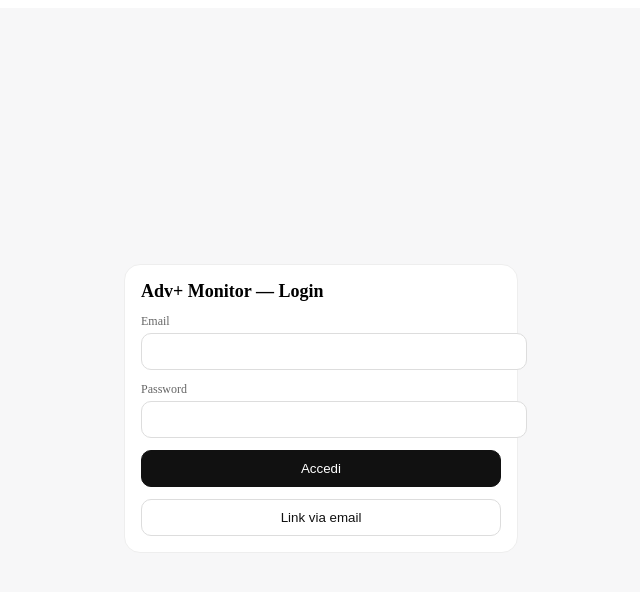
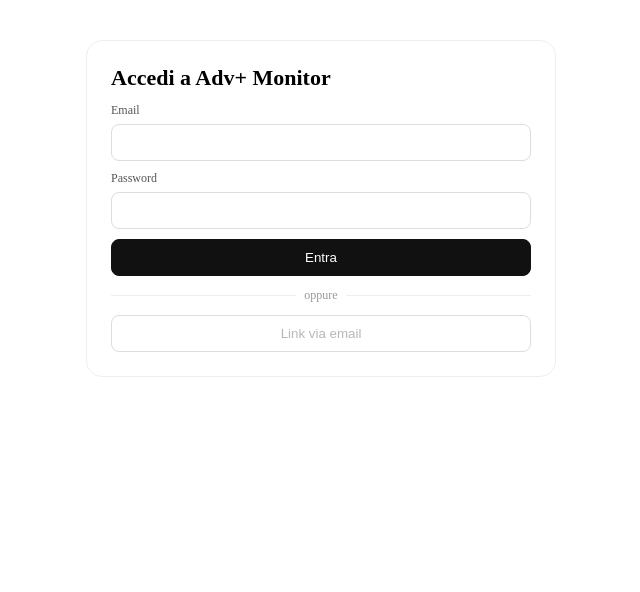
Before and after one commit to DanieleSimonini/advplus-monitor, a React (Vite) app: page / in a window 1280 px wide. Both pictures are taken after a click on the button "Accedi". Shown: the top 592 px of the page, without its empty margins (319-959 px from the left). Built offline with nearby package versions, Linux system fonts and the light colour scheme; no server answers.

Commit message:
Update Login.tsx

```diff
--- a/src/pages/Login.tsx
+++ b/src/pages/Login.tsx
@@ -1,51 +1,66 @@
 import React, { useState } from 'react'
 import { supabase } from '../supabaseClient'
 
-// Login semplice: email+password oppure magic link
 export default function LoginPage(){
   const [email, setEmail] = useState('')
   const [password, setPassword] = useState('')
-  const [error, setError] = useState('')
-  const [info, setInfo] = useState('')
+  const [err, setErr] = useState('')
+  const [ok, setOk] = useState('')
   const [loading, setLoading] = useState(false)
 
-  const signin = async ()=>{
-    setError(''); setInfo(''); setLoading(true)
-    const { error } = await supabase.auth.signInWithPassword({ email, password })
-    if (error) setError(error.message)
-    setLoading(false)
+  async function doSignIn(e:React.FormEvent){
+    e.preventDefault()
+    setErr(''); setOk(''); setLoading(true)
+    try{
+      const { error } = await supabase.auth.signInWithPassword({ email, password })
+      if (error) throw error
+      setOk('Accesso riuscito. Reindirizzo…')
+      // RootApp ascolta onAuthStateChange e tornerà in dashboard; forziamo anche un refresh per sicurezza
+      setTimeout(()=>{ window.location.href = '/' }, 300)
+    }catch(ex:any){ setErr(ex.message || 'Login fallito') }
+    finally{ setLoading(false) }
   }
 
-  const magic = async ()=>{
-    setError(''); setInfo(''); setLoading(true)
-    const { error } = await supabase.auth.signInWithOtp({ email, options:{ emailRedirectTo: window.location.origin } })
-    if (error) setError(error.message); else setInfo('Email inviata. Controlla anche la SPAM.')
-    setLoading(false)
+  async function doMagicLink(){
+    setErr(''); setOk(''); setLoading(true)
+    try{
+      const { error } = await supabase.auth.signInWithOtp({ email, options:{ emailRedirectTo: window.location.origin } })
+      if (error) throw error
+      setOk('Email inviata. Controlla la posta (anche spam) e apri il link.')
+    }catch(ex:any){ setErr(ex.message || 'Invio link fallito') }
+    finally{ setLoading(false) }
   }
 
   return (
-    <div style={{ minHeight:'100vh', display:'grid', placeItems:'center', background:'#f7f7f8' }}>
-      <div style={{ width:360, background:'#fff', border:'1px solid #eee', borderRadius:16, padding:16 }}>
-        <div style={{ fontWeight:800, fontSize:18, marginBottom:12 }}>Adv+ Monitor — Login</div>
-        <div style={{ display:'grid', gap:12 }}>
-          <div>
-            <div style={{ fontSize:12, color:'#666', marginBottom:4 }}>Email</div>
-            <input type="email" value={email} onChange={e=>setEmail(e.target.value)} style={{ width:'100%', padding:'10px 12px', border:'1px solid #ddd', borderRadius:10 }} />
-          </div>
-          <div>
-            <div style={{ fontSize:12, color:'#666', marginBottom:4 }}>Password</div>
-            <input type="password" value={password} onChange={e=>setPassword(e.target.value)} style={{ width:'100%', padding:'10px 12px', border:'1px solid #ddd', borderRadius:10 }} />
-          </div>
-          <button onClick={signin} disabled={loading} style={{ padding:'10px 12px', borderRadius:10, background:'#111', color:'#fff', border:'1px solid #111', cursor:'pointer' }}>
-            {loading ? 'Accesso…' : 'Accedi'}
-          </button>
-          <button onClick={magic} disabled={loading || !email} style={{ padding:'10px 12px', borderRadius:10, background:'#fff', color:'#111', border:'1px solid #ddd', cursor:'pointer' }}>
-            Link via email
-          </button>
-          {error && <div style={{ color:'#c00', fontSize:12 }}>{error}</div>}
-          {info && <div style={{ color:'#090', fontSize:12 }}>{info}</div>}
-        </div>
+    <div style={{ maxWidth:420, margin:'40px auto', padding:24, border:'1px solid #eee', borderRadius:16, background:'#fff' }}>
+      <div style={{ fontSize:22, fontWeight:800, marginBottom:12 }}>Accedi a Adv+ Monitor</div>
+
+      <form onSubmit={doSignIn} style={{ display:'grid', gap:10 }}>
+        <label style={{ display:'grid', gap:6 }}>
+          <span style={{ fontSize:12, color:'#555' }}>Email</span>
+          <input type="email" required value={email} onChange={e=>setEmail(e.target.value)} style={{ padding:'10px 12px', border:'1px solid #ddd', borderRadius:8 }} />
+        </label>
+        <label style={{ display:'grid', gap:6 }}>
+          <span style={{ fontSize:12, color:'#555' }}>Password</span>
+          <input type="password" required value={password} onChange={e=>setPassword(e.target.value)} style={{ padding:'10px 12px', border:'1px solid #ddd', borderRadius:8 }} />
+        </label>
+        <button type="submit" disabled={loading} style={{ padding:'10px 12px', borderRadius:8, border:'1px solid #111', background:'#111', color:'#fff', cursor:'pointer' }}>
+          {loading ? 'Accesso…' : 'Entra'}
+        </button>
+      </form>
+
+      <div style={{ marginTop:12, display:'flex', gap:8, alignItems:'center' }}>
+        <div style={{ height:1, background:'#eee', flex:1 }} />
+        <div style={{ fontSize:12, color:'#999' }}>oppure</div>
+        <div style={{ height:1, background:'#eee', flex:1 }} />
       </div>
+
+      <div style={{ marginTop:12, display:'grid', gap:10 }}>
+        <button onClick={doMagicLink} disabled={loading || !email} style={{ padding:'10px 12px', borderRadius:8, border:'1px solid #ddd', background:'#fff', cursor:'pointer' }}>Link via email</button>
+      </div>
+
+      {err && <div style={{ marginTop:12, color:'#c00' }}>{err}</div>}
+      {ok && <div style={{ marginTop:12, color:'#0a0' }}>{ok}</div>}
     </div>
   )
 }
```
